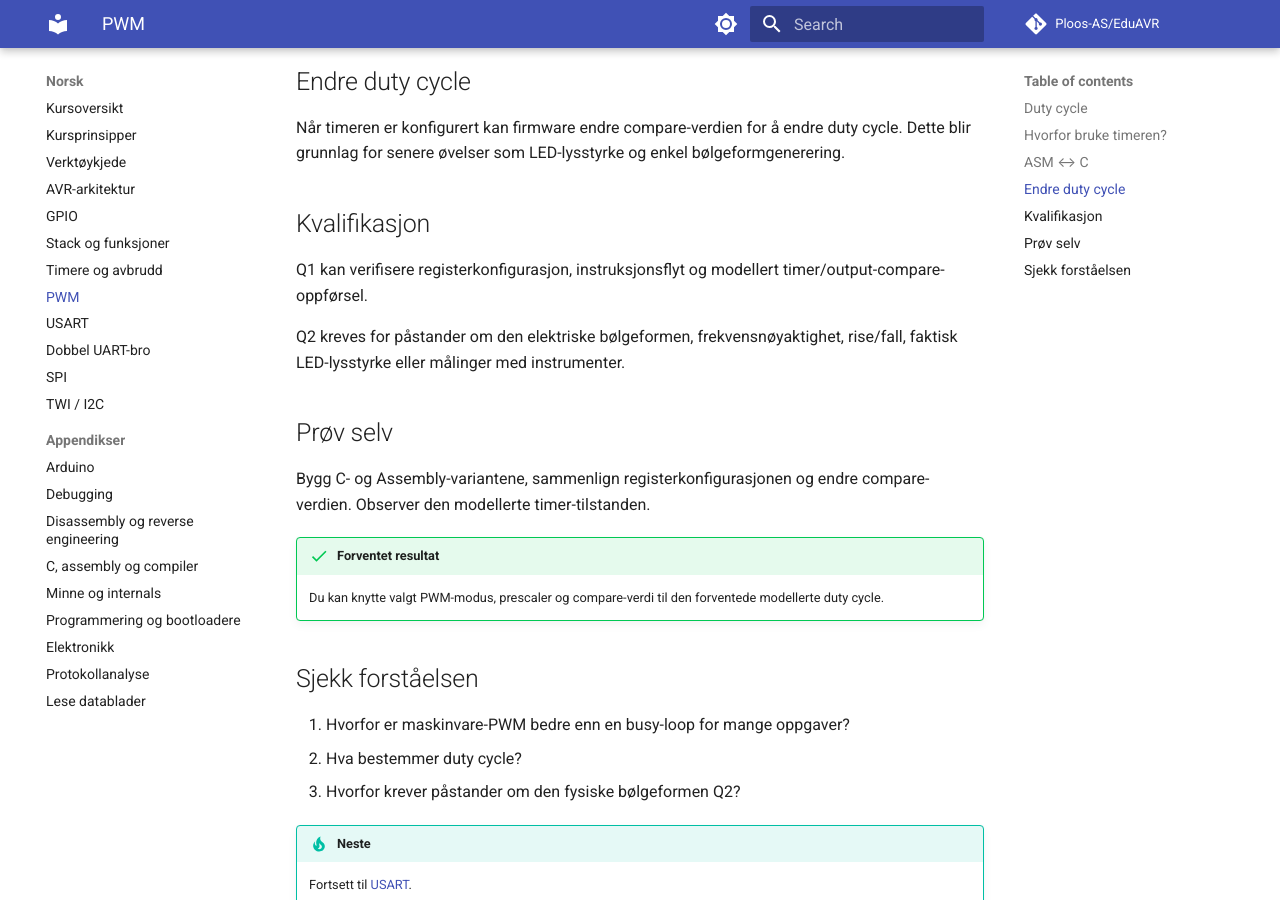
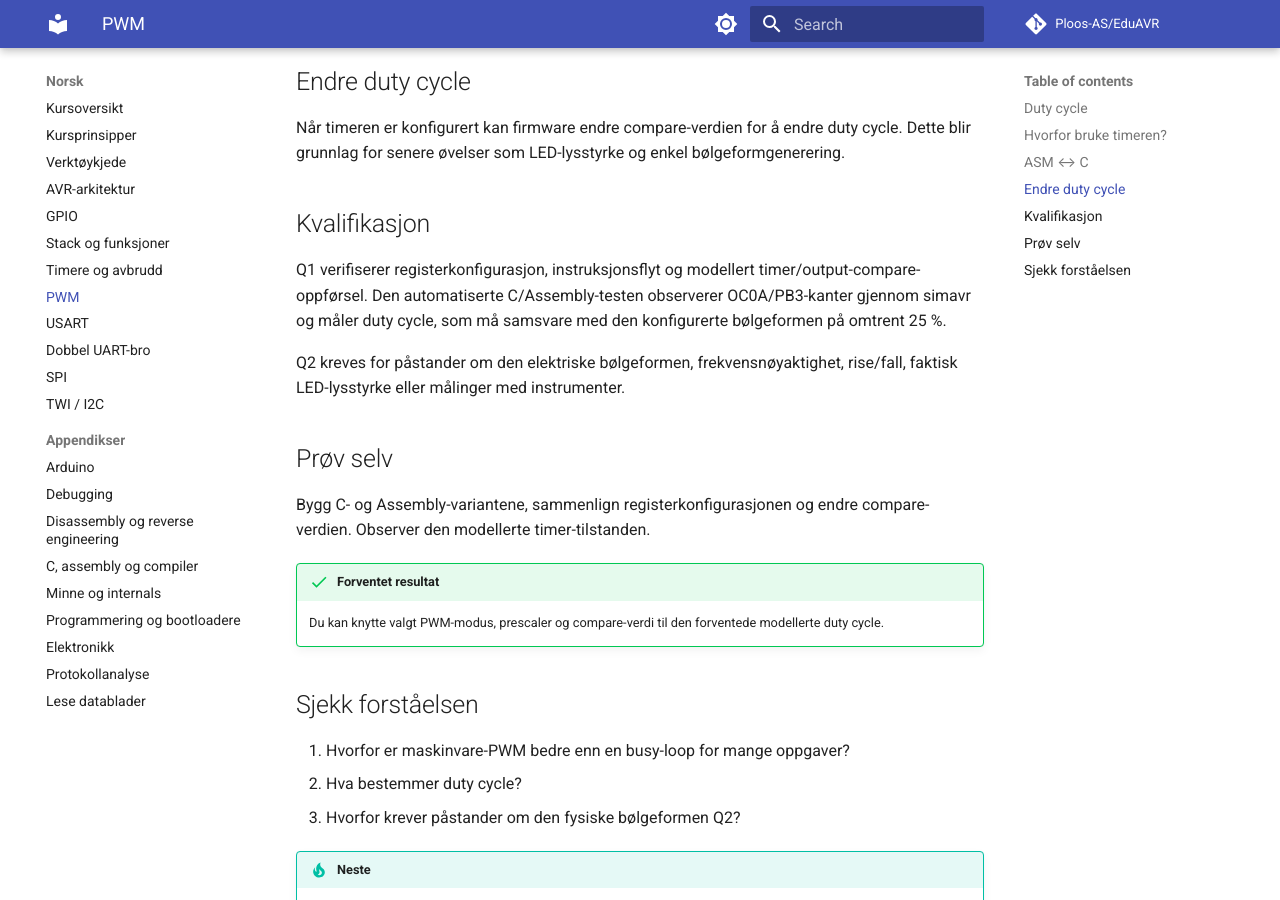
Before and after one commit to Ploos-AS/EduAVR, an MkDocs documentation site: the page built from docs/no/06-pwm.md, in a window 1280 px wide and 900 px high, scrolled down 1161 px. Built offline with MkDocs 1.6.1 and Material for MkDocs 9.7.7, drawn with Linux system fonts in a browser that asks for light colours; comment, search, counter and statistics services are not loaded.

Commit message:
docs: document PWM waveform qualification

```diff
--- a/docs/no/06-pwm.md
+++ b/docs/no/06-pwm.md
@@ -37,7 +37,7 @@ Når timeren er konfigurert kan firmware endre compare-verdien for å endre duty
 
 ## Kvalifikasjon
 
-Q1 kan verifisere registerkonfigurasjon, instruksjonsflyt og modellert timer/output-compare-oppførsel.
+Q1 verifiserer registerkonfigurasjon, instruksjonsflyt og modellert timer/output-compare-oppførsel. Den automatiserte C/Assembly-testen observerer OC0A/PB3-kanter gjennom simavr og måler duty cycle, som må samsvare med den konfigurerte bølgeformen på omtrent 25 %.
 
 Q2 kreves for påstander om den elektriske bølgeformen, frekvensnøyaktighet, rise/fall, faktisk LED-lysstyrke eller målinger med instrumenter.
 
```
